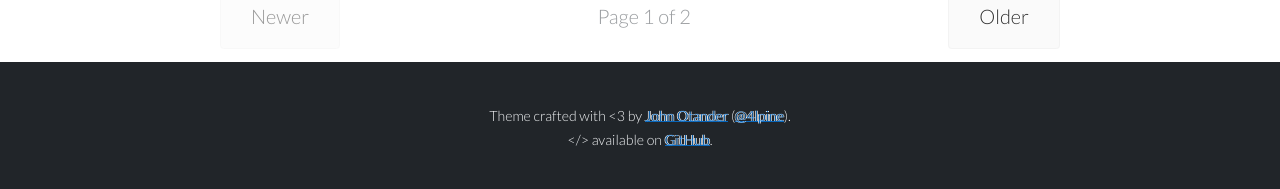
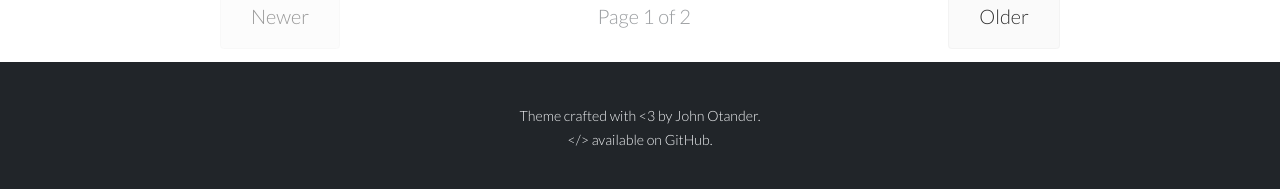
Before and after one commit to kangjune/kangjune.github.io, a Jekyll site: the page built from index.html, in a window 1280 px wide. Shown: the part 1243-1432 px from the top of the page. Built offline with Jekyll 4.4.1, drawn with Linux system fonts in a browser that asks for light colours; the list of posts is cut into pages by our own code.

Commit message:
Update footer.html

```diff
--- a/_includes/footer.html
+++ b/_includes/footer.html
@@ -1,8 +1,8 @@
 <footer class="center">
   <div class="measure">
     <small>
-      Theme crafted with &lt;3 by <a href="http://johnotander.com">John Otander</a> (<a href="https://twitter.com/4lpine">@4lpine</a>).<br>
-      &lt;/&gt; available on <a href="https://github.com/johnotander/pixyll">GitHub</a>.
+      Theme crafted with &lt;3 by John Otander.<br>
+      &lt;/&gt; available on GitHub.
     </small>
   </div>
 </footer>
```
